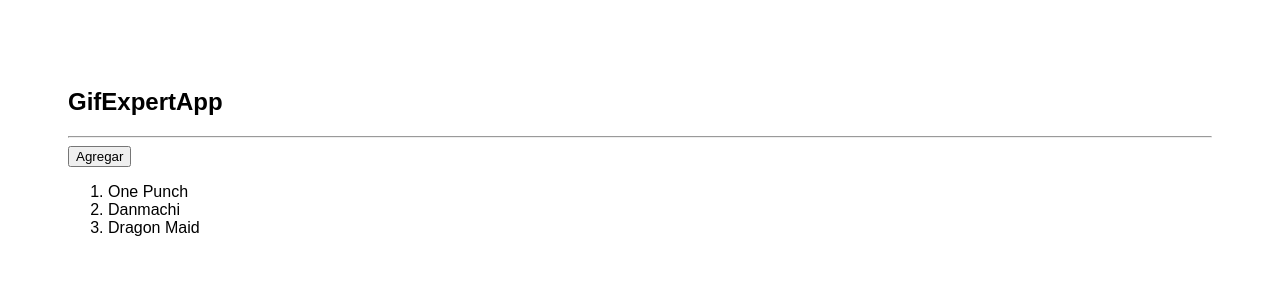
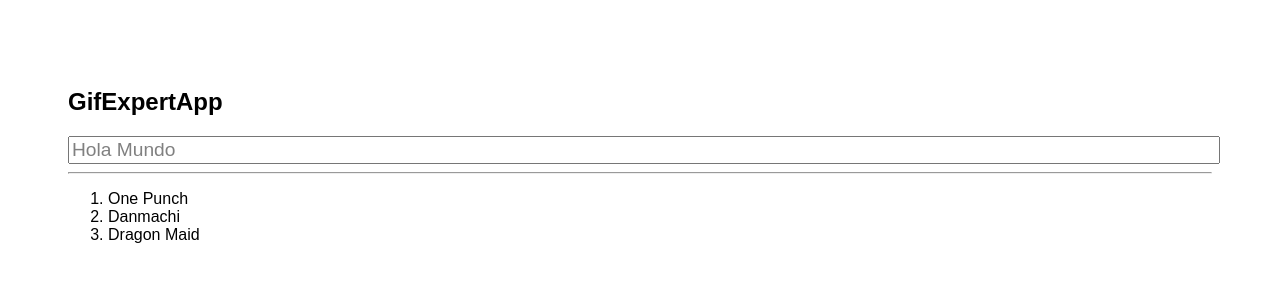
Before and after one commit to Alelizzt/ReactTraining, a React app in the folder 04-gif-expert-app/: page / in a window 1280 px wide. Built offline with nearby package versions, Linux system fonts and the light colour scheme.

Commit message:
Agregando componente AddCategory

```diff
--- a/04-gif-expert-app/src/GifExpertApp.js
+++ b/04-gif-expert-app/src/GifExpertApp.js
@@ -1,23 +1,24 @@
 import React, { useState } from "react";
+import { AddCategory } from "./components/AddCategory";
 
 const GifExpertApp = () => {
-    // const categories = ["One Punch", "Danmachi", "Dragon Maid"];
-    const [categories, setCategories] = useState([
-        "One Punch",
-        "Danmachi",
-        "Dragon Maid",
-    ]);
+    const categories = ["One Punch", "Danmachi", "Dragon Maid"];
+    // const [categories, setCategories] = useState([
+    //     "One Punch",
+    //     "Danmachi",
+    //     "Dragon Maid",
+    // ]);
 
-    const handleAdd = () => {
-        //setCategories(["YuGioH", ...categories]);
-        setCategories((cats) => [...categories, "YuGioH"]);
-    };
+    // const handleAdd = () => {
+    //     //setCategories(["YuGioH", ...categories]);
+    //     setCategories((cats) => [...categories, "YuGioH"]);
+    // };
 
     return (
         <>
             <h2>GifExpertApp</h2>
+            <AddCategory />
             <hr />
-            <button onClick={handleAdd}>Agregar</button>
             <ol>
                 {categories.map((category) => {
                     return <li key={category}>{category}</li>;
--- /dev/null
+++ b/04-gif-expert-app/src/components/AddCategory.js
@@ -0,0 +1,23 @@
+import React, { useState } from "react";
+
+export const AddCategory = () => {
+    const [inputValue, setInputValue] = useState("Hola Mundo");
+
+    const handleInputChange = (e) => {
+        setInputValue(e.target.value);
+    };
+
+    const handleSubmit = (e) => {
+        e.preventDefault();
+    };
+
+    return (
+        <form onSubmit={handleSubmit}>
+            <input
+                type="text"
+                value={inputValue}
+                onChange={handleInputChange}
+            />
+        </form>
+    );
+};
--- a/04-gif-expert-app/src/index.css
+++ b/04-gif-expert-app/src/index.css
@@ -5,3 +5,9 @@
 body {
     padding: 60px;
 }
+
+input {
+    color: gray;
+    font-size: 1.2rem;
+    width: 100%;
+}
```
